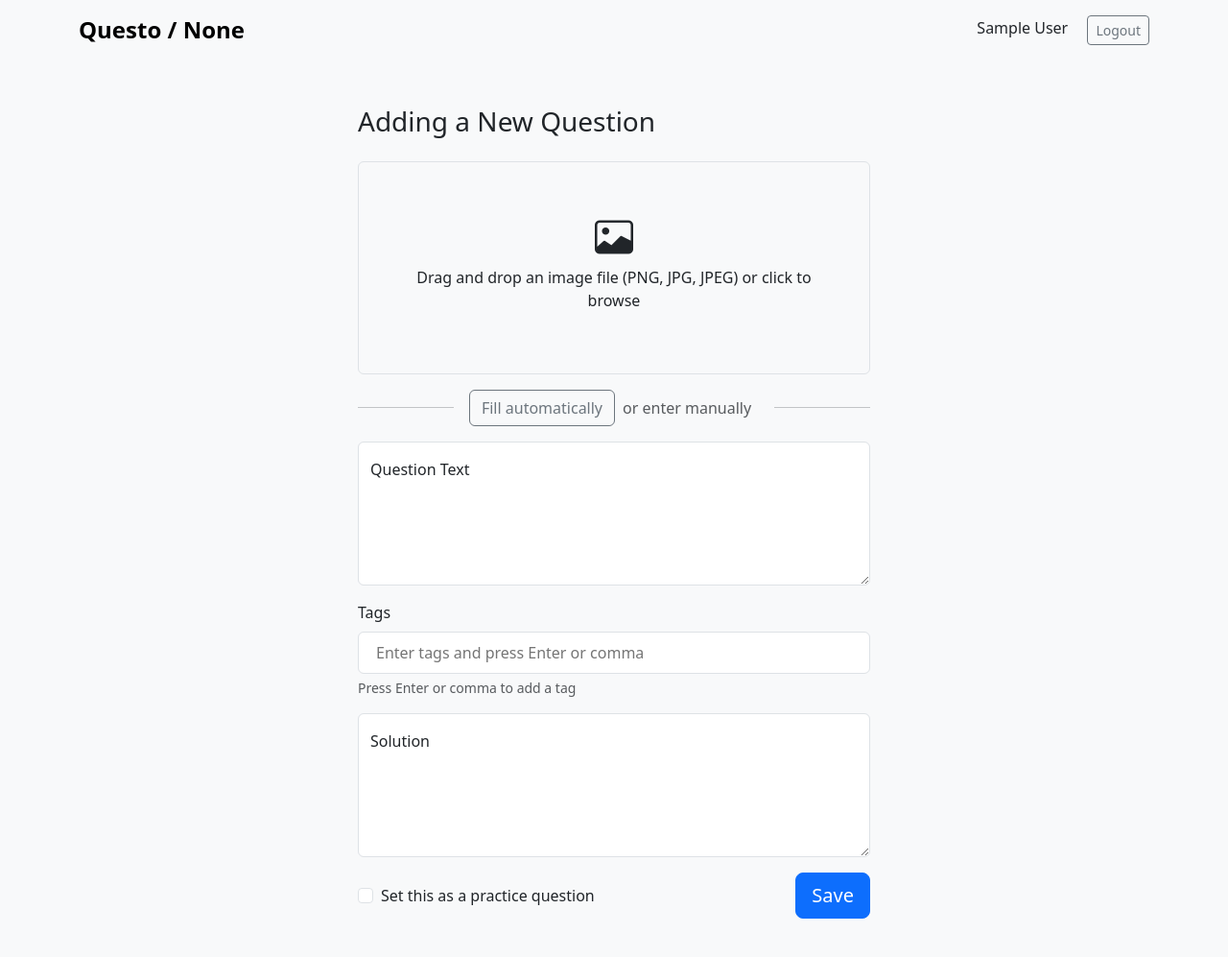
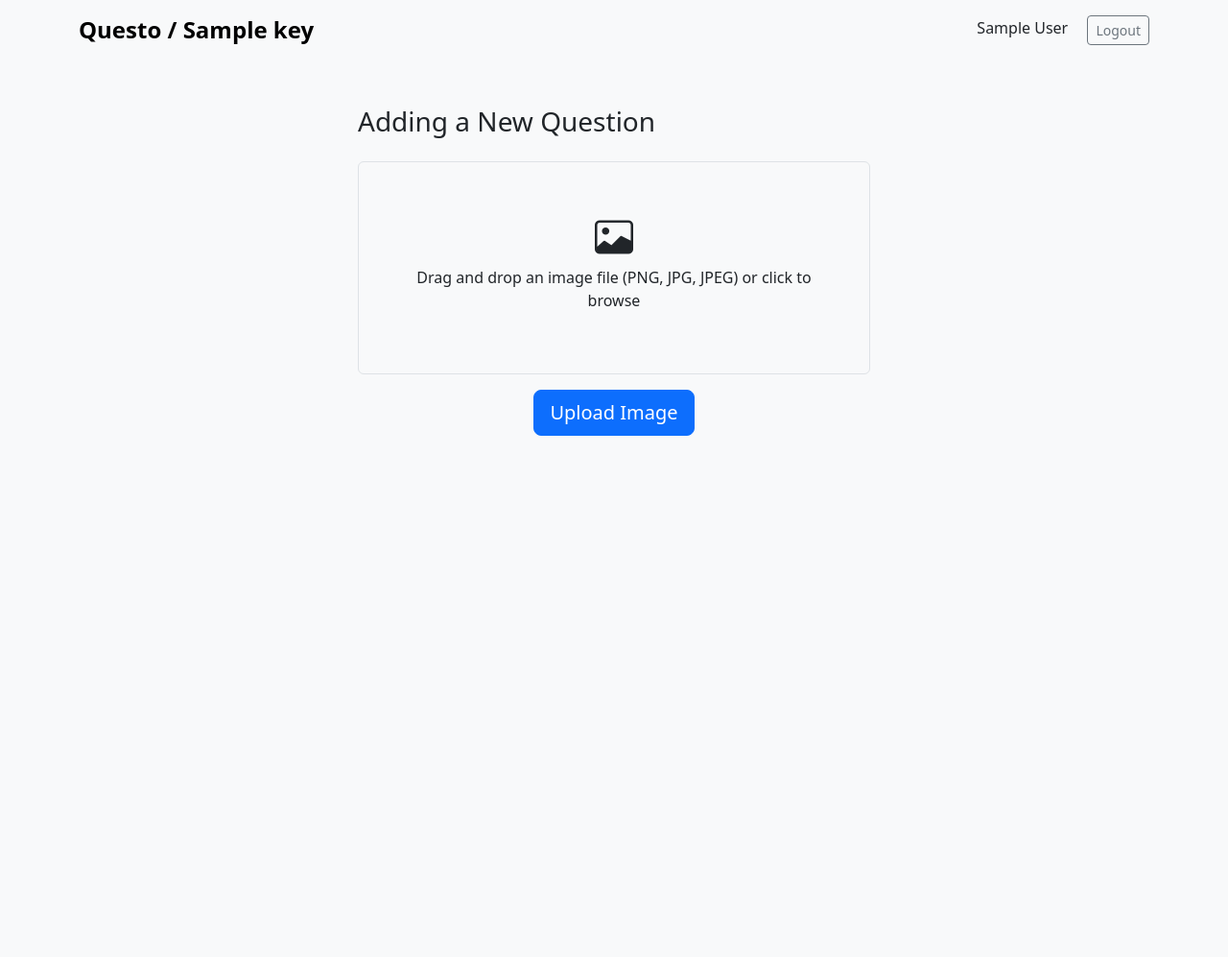
Before and after one commit to kunalm2345/questo, a Flask app: page /workspace/1/add-question/ in a window 1280 px wide. Shown: the whole page at 96% size. After the commit the page ends 454 px from the top, so only its background shows below. Run offline with Flask 3, Linux system fonts and the light colour scheme; the visitor is signed in with stand-in values (Sample User, id 1); a database or web service that is not in the repository returns one stand-in record (values such as "Sample title").

Commit message:
rebasing

````diff
--- a/main.py
+++ b/main.py
@@ -1,4 +1,4 @@
-from flask import Flask, render_template, url_for, redirect, request, session
+from flask import Flask, render_template, url_for, redirect, request, session, jsonify
 from wtforms import SelectMultipleField, SubmitField, FileField, BooleanField, TextAreaField, StringField
 from wtforms.validators import DataRequired
 from flask_wtf import FlaskForm
@@ -28,17 +28,95 @@
 app.config['SECRET_KEY'] = 'FLASK_SECKEY'
 
 
+# class AddQForm(FlaskForm):
+#     question_file = FileField('Upload Question', validators=[DataRequired()])
+#     question_text = TextAreaField('Question Text', validators=[DataRequired()])
+#     tags = StringField('Tags', validators=[DataRequired()])
+#     sol = TextAreaField('Solution', validators=[DataRequired()])
+#     practice = BooleanField('Set this as a practice question')
+#     submit = SubmitField('Save')
+
+# First form - only for image upload
+class ImageUploadForm(FlaskForm):
+    question_file = FileField('Upload Question Image', validators=[DataRequired()])
+    workspace_id = StringField('Workspace ID', validators=[DataRequired()])
+    submit = SubmitField('Upload Image')
+
+# Second form - modified AddQForm with file_src instead of question_file
 class AddQForm(FlaskForm):
-    question_file = FileField('Upload Question', validators=[DataRequired()])
+    file_src = StringField('Image URL')  # New field to store image URL
     question_text = TextAreaField('Question Text', validators=[DataRequired()])
     tags = StringField('Tags', validators=[DataRequired()])
     sol = TextAreaField('Solution', validators=[DataRequired()])
     practice = BooleanField('Set this as a practice question')
-    submit = SubmitField('Save')
+    submit = SubmitField('Save Question')
 
 class WorkspaceForm(FlaskForm):
     key = StringField('Workspace Key', validators=[DataRequired()])
     submit = SubmitField('Create Workspace')
+
+# Cloudinary setup - add near the top of your application
+import cloudinary
+import cloudinary.uploader
+import cloudinary.api
+from werkzeug.utils import secure_filename
+import json
+import datetime  # For timestamping uploads
+
+# Initialize Cloudinary
+cloudinary.config(
+    cloud_name = "dvsbq6nfs",
+    api_key = "415791229877485",
+    api_secret = "8-qnUFb2YXotAXgsnMU_t1BPusE"
+)
+
+@app.route('/api/upload_file', methods=['POST'])
+def upload_file():
+    print("Files in request:", request.files)  # Debug line
+    print("Form data:", request.form)  # Debug line
+
+    if 'question_file' not in request.files:
+        return jsonify({'error': 'No file part'}), 400
+
+    file = request.files['question_file']
+    if file.filename == '':
+        return jsonify({'error': 'No selected file'}), 400
+
+    # Get the workspace_id from the form
+    workspace_id = request.form.get('workspace_id')
+    if not workspace_id:
+        return jsonify({'error': 'Missing workspace_id'}), 400
+
+    # Check file type
+    allowed_extensions = {'png', 'jpg', 'jpeg'}
+    filename = secure_filename(file.filename)
+    file_ext = filename.rsplit('.', 1)[1].lower() if '.' in filename else ''
+
+    if file_ext not in allowed_extensions:
+        return jsonify({'error': 'File type not allowed'}), 400
+
+    try:
+        # Upload to Cloudinary
+        upload_result = cloudinary.uploader.upload(file,
+                                                  folder=f"workspace_{workspace_id}",
+                                                  resource_type="image")
+        file_url = upload_result.get('secure_url')
+
+        import llm
+        result = llm.process_image_url_with_genai(file_url, "Respond it in python dictionary type object with three fields: ques_txt (str), tags (list of str), solution (str). DO NOT write any other text before or after this. ques_txt should be the transcription of the question tags should be a list of 1-3 keyword from the question that can help a model to know what its related to. solution should be the solution of the question", llm.api_key, model_name="gemini-2.0-flash")
+        result = result.lstrip('```python').rstrip('```')
+        print("fff", result)
+        print(type(result))
+        result  = eval(result)
+        print("efrdsf", result)
+        print(type(result))
+        # Redirect back to add question page with the URL
+        return redirect(url_for('add_question',
+                               workspace_id=workspace_id,
+                               file_url=file_url,
+                               result=result))
+    except Exception as e:
+        return jsonify({'error': str(e)}), 500
 
 @app.route('/')
 def index():
@@ -188,18 +266,60 @@
 
     return render_template('workspace_view.html', workspace=workspace, questions=questions)
 
-# Add Question Page
 @app.route('/workspace/<workspace_id>/add-question/', methods=['GET', 'POST'])
-def add_question(workspace_id, methods=['GET','POST']):
-    workspace  = {'name':'csf111', 'members':['1234','5678']}
+def add_question(workspace_id):
+    # Verify workspace exists
+    workspace = work_coll.find_one({"key": workspace_id})
+    if not workspace:
+        return redirect(url_for('workspaces'))
+
     if 'id' not in session:
-        return redirect(url_for('signin'))  # Redirect to sign-in if session is missing
+        return redirect(url_for('signin'))
 
-    form = AddQForm()
-    #if form.validate_on_submit():
-        #{"id":"1235", "sol":form.sol.data, "tags":form.tags.data, "question_file":form.question_file.data, "practice":form.practice.data})
+    # Create both forms
+    image_form = ImageUploadForm()
+    question_form = AddQForm()
 
-    return render_template('add_question.html', workspace=workspace, form=form)
+    # Check if we have a file_url from the upload endpoint
+    file_url = request.args.get('file_url')
+    if file_url:
+        question_form.file_src.data = file_url
+
+    if request.args.get('result'):
+        result = request.args.get('result')
+        print("result", result, type(result))
+        # result = eval(result)
+        question_form.question_text.data = result.get('ques_txt', '')
+        question_form.tags.data = result.get('tags', [])
+        question_form.sol.data = result.get('solution', '')
+
+    # Handle main form submission (after image is uploaded)
+    if request.method == 'POST' and question_form.validate_on_submit():
+        # Parse tags from JSON string
+        try:
+            tags_list = json.loads(question_form.tags.data)
+        except:
+            tags_list = []  # Default to empty list if parsing fails
+
+        # Save question to database
+        question = {
+            "workspace_id": workspace_id,
+            "file_src": question_form.file_src.data,
+            "ques_txt": question_form.question_text.data,
+            "tags": tags_list,
+            "sol": question_form.sol.data,
+            "practice": question_form.practice.data,
+        }
+        q_coll.insert_one(question)
+        return redirect(url_for('workspace_view', workspace_id=workspace_id))
+
+    return render_template(
+        'add_question.html',
+        workspace=workspace,
+        image_form=image_form,
+        question_form=question_form,
+        file_url=file_url
+    )
 
 # Create Question Paper Page
 @app.route('/workspace/<workspace_id>/create-qp/', methods=['GET', 'POST'])
@@ -310,7 +430,7 @@
     return f"Edit question {question_id} in {workspace_id}"  # Replace with actual functionality
 
 
-@app.route('/create_workspace', methods=['POST'])
+@app.route('/create_workspace/', methods=['POST'])
 def create_workspace():
     # Ensure the user is logged in
     if 'id' not in session:
--- a/templates/add_question.html
+++ b/templates/add_question.html
@@ -1,6 +1,6 @@
 {% extends "base.html" %}
 
-{% block title %}Add Question - {{ workspace.name }}{% endblock %}
+{% block title %}Add Question - {{ workspace['key'] }}{% endblock %}
 
 {% block content %}
 <div class="container py-4">
@@ -10,21 +10,25 @@
         <h1 class="h3">Adding a New Question</h1>
     </div>
 
-    <form method="POST" enctype="multipart/form-data" class="d-flex flex-column align-items-center">
-        {{ form.hidden_tag() }}
+    <!-- Image Upload Form -->
+    <form id="upload-form" action="{{ url_for('upload_file') }}" method="POST" enctype="multipart/form-data" class="d-flex flex-column align-items-center mb-4">
+        <input type="hidden" name="workspace_id" value="{{ workspace['key'] }}">
+        {{ image_form.hidden_tag() }}
+
+        <!-- File input explicitly named -->
+        <input type="file" name="question_file" id="question_file" class="d-none" accept=".png,.jpg,.jpeg">
 
         <!-- Modern image upload area -->
         <div class="mb-3 w-100">
             <div class="upload-area p-5 border rounded bg-light text-center position-relative" id="upload-area">
-                <div class="upload-content">
+                <div class="upload-content" {% if file_url %}style="display: none;"{% endif %}>
                     <i class="bi bi-image fs-1 mb-2"></i>
                     <p>Drag and drop an image file (PNG, JPG, JPEG) or click to browse</p>
-                    {{ form.question_file(class="d-none", id="question_file", accept=".png,.jpg,.jpeg") }}
                 </div>
-                <div class="image-preview d-none position-absolute top-0 start-0 w-100 h-100">
+                <div class="image-preview {% if not file_url %}d-none{% endif %} position-absolute top-0 start-0 w-100 h-100">
                     <div class="image-overlay position-absolute top-0 start-0 w-100 h-100"></div>
                     <div class="position-absolute bottom-0 start-0 w-100 p-2 d-flex justify-content-between align-items-center">
-                        <span id="file-name" class="text-white mx-1 bg-gray"></span>
+                        <span id="file-name" class="text-white mx-1 bg-gray">{% if file_url %}Uploaded Image{% endif %}</span>
                         <button type="button" class="btn btn-sm btn-danger remove-image" id="remove-image">
                             <i class="bi bi-x"></i>
                         </button>
@@ -32,6 +36,19 @@
                 </div>
             </div>
         </div>
+
+        <!-- Submit button for image upload -->
+        <div class="text-center mb-3">
+            {{ image_form.submit(class="btn btn-lg btn-primary") }}
+        </div>
+    </form>
+
+    <!-- Question Details Form (only shown after image upload) -->
+    <form id="question-form" method="POST" class="d-flex flex-column align-items-center {% if not file_url %}d-none{% endif %}">
+        {{ question_form.hidden_tag() }}
+
+        <!-- Hidden field for file URL -->
+        {{ question_form.file_src(id="file_src", class="d-none") }}
 
         <!-- Fill automatically button with dividers -->
         <div class="d-flex align-items-center mb-3 w-100">
@@ -43,12 +60,12 @@
 
         <!-- New question text field with floating label -->
         <div class="form-floating mb-3 w-100">
-            {{ form.question_text(class="form-control", placeholder="Enter question text", style="height: 150px", id="question_text") }}
-            {{ form.question_text.label(for="question_text") }}
+            {{ question_form.question_text(class="form-control", placeholder="Enter question text", style="height: 150px", id="question_text") }}
+            {{ question_form.question_text.label(for="question_text") }}
         </div>
 
         <!-- Hidden tags field for form submission -->
-        {{ form.tags(class="d-none", id="tags_hidden") }}
+        {{ question_form.tags(class="d-none", id="tags_hidden") }}
 
         <!-- Custom tags input with pills/badges -->
         <div class="mb-3 w-100">
@@ -62,20 +79,20 @@
 
         <!-- Solution field with floating label -->
         <div class="form-floating mb-3 w-100 ">
-            {{ form.sol(class="form-control", placeholder="Enter solution", id="sol") }}
-            {{ form.sol.label(for="sol") }}
+            {{ question_form.sol(class="form-control", placeholder="Enter solution", id="sol") }}
+            {{ question_form.sol.label(for="sol") }}
         </div>
 
         <div class="row w-100 justify-content-between align-items-center">
             <!-- Practice checkbox -->
             <div class="col form-check mb-3">
-                {{ form.practice(class="form-check-input me-2") }}
-                {{ form.practice.label(class="form-check-label") }}
+                {{ question_form.practice(class="form-check-input me-2") }}
+                {{ question_form.practice.label(class="form-check-label") }}
             </div>
 
             <!-- Submit button -->
             <div class="col text-end px-0 mb-3">
-                {{ form.submit(class="btn btn-lg btn-primary") }}
+                {{ question_form.submit(class="btn btn-lg btn-primary") }}
             </div>
         </div>
     </form>
@@ -91,6 +108,8 @@
     const imagePreview = document.querySelector('.image-preview');
     const uploadContent = document.querySelector('.upload-content');
     const removeImageBtn = document.getElementById('remove-image');
+    const fileSrcInput = document.getElementById('file_src');
+    const questionForm = document.getElementById('question-form');
 
     // Allowed image types
     const allowedTypes = ['image/png', 'image/jpeg', 'image/jpg'];
@@ -115,6 +134,9 @@
             // Check if file is an image
             if (allowedTypes.includes(file.type)) {
                 displayImage(file);
+
+                // Don't auto-submit, let the user click the upload button
+                // This ensures the form data is complete when submitted
             } else {
                 alert('Please upload only image files (PNG, JPG, JPEG)');
                 resetFileInput();
@@ -157,6 +179,12 @@
         uploadContent.classList.remove('d-none');
         fileName.textContent = '';
         uploadArea.classList.remove('has-file');
+
+        // Hide the question form since we don't have an image
+        questionForm.classList.add('d-none');
+
+        // Clear the file_src input
+        fileSrcInput.value = '';
     }
 
     // Handle remove button click
@@ -197,9 +225,15 @@
         const dt = e.dataTransfer;
         const files = dt.files;
 
-        handleFiles(files);
-        if (allowedTypes.includes(files[0]?.type)) {
-            fileInput.files = files;
+        if (files.length > 0 && allowedTypes.includes(files[0]?.type)) {
+            // Set the file input's files to the dropped files
+            // This is important for the form submission
+            const dataTransfer = new DataTransfer();
+            dataTransfer.items.add(files[0]);
+            fileInput.files = dataTransfer.files;
+
+            // Display the image
+            handleFiles(files);
         }
     }
 
@@ -290,21 +324,85 @@
     });
 
     // Form submit handler
-    document.querySelector('form').addEventListener('submit', function(e) {
+    document.querySelector('#question-form').addEventListener('submit', function(e) {
         // Make sure any pending input is added as a tag
         if (tagsInput.value.trim() !== '') {
             addTag(tagsInput.value);
         }
-
-        // Form now submits with the hidden input containing JSON
     });
 
     // Fill automatically button handler
     document.getElementById('fill-automatically').addEventListener('click', function() {
-        // Add your auto-fill functionality here
-        alert('Auto-fill functionality would go here');
-        // Example: document.getElementById('question_text').value = 'Automatically filled question';
+        // Call the API to analyze the image and auto-fill the form
+        const imageUrl = fileSrcInput.value;
+        if (!imageUrl) {
+            alert('Please upload an image first');
+            return;
+        }
+
+        // Show loading state
+        this.innerHTML = '<span class="spinner-border spinner-border-sm" role="status" aria-hidden="true"></span> Processing...';
+        this.disabled = true;
+
+        // You could implement an API call here to analyze the image
+        // For example:
+        /*
+        fetch('/api/analyze_age', {
+            method: 'POST',
+            headers: {
+                'Content-Type': 'application/json',
+            },
+            body: JSON.stringify({image_url: imageUrl}),
+        })
+        .then(response => response.json())
+        .then(data => {
+            document.getElementById('question_text').value = data.question_text;
+            // Add tags
+            data.tags.forEach(tag => addTag(tag));
+            // Set solution
+            document.getElementById('sol').value = data.solution;
+
+            // Reset button
+            this.innerHTML = 'Fill automatically';
+            this.disabled = false;
+        })
+        .catch(error => {
+            console.error('Error:', error);
+            alert('Failed to analyze image');
+
+            // Reset button
+            this.innerHTML = 'Fill automatically';
+            this.disabled = false;
+        });
+        */
+
+        // For now, just simulate with a timeout
+        setTimeout(() => {
+            alert('Auto-fill functionality would be implemented here');
+            this.innerHTML = 'Fill automatically';
+            this.disabled = false;
+        }, 1500);
     });
+
+    // Set the file URL if it's passed from the server
+    {% if file_url %}
+        // Set the background image of the upload area
+        uploadArea.style.backgroundImage = `url("{{ file_url }}")`;
+        uploadArea.style.backgroundSize = 'cover';
+        uploadArea.style.backgroundPosition = 'center';
+
+        // Show the image preview
+        imagePreview.classList.remove('d-none');
+        uploadContent.classList.add('d-none');
+        fileName.textContent = "Uploaded Image";
+        uploadArea.classList.add('has-file');
+
+        // Set the hidden input value
+        fileSrcInput.value = "{{ file_url }}";
+
+        // Show the question form
+        questionForm.classList.remove('d-none');
+    {% endif %}
 </script>
 
 <style>
````
Also changed, not shown: llm.py (renamed from image_to_tag.py).
